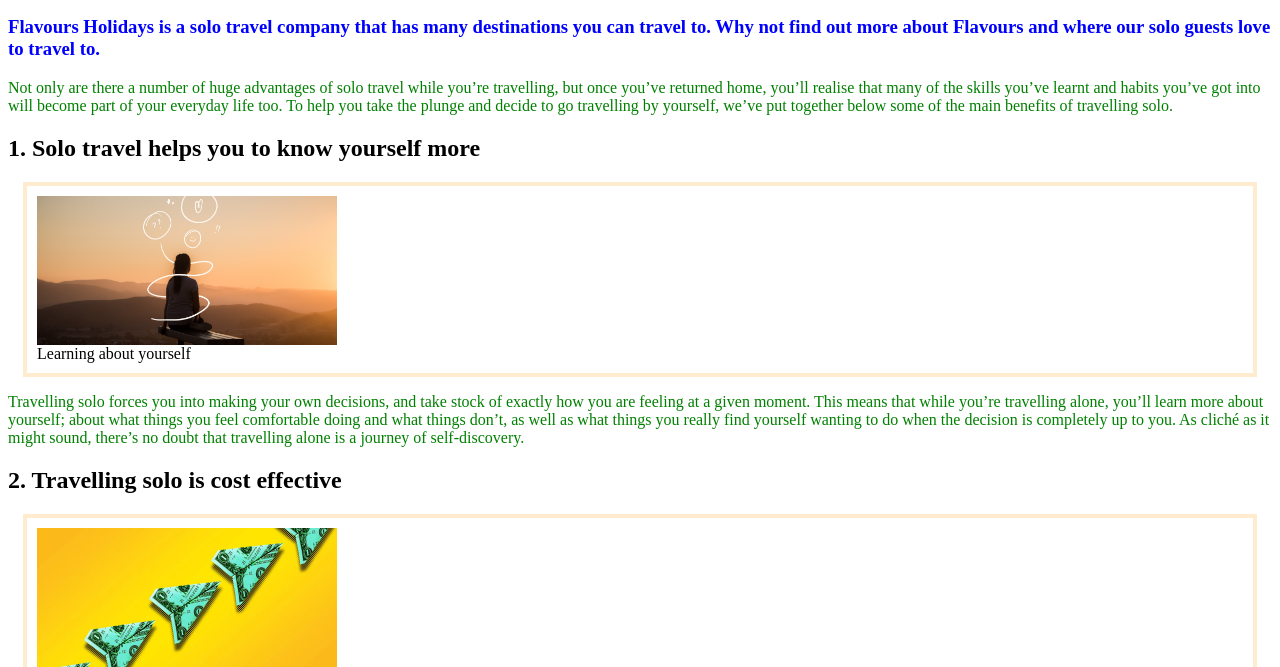
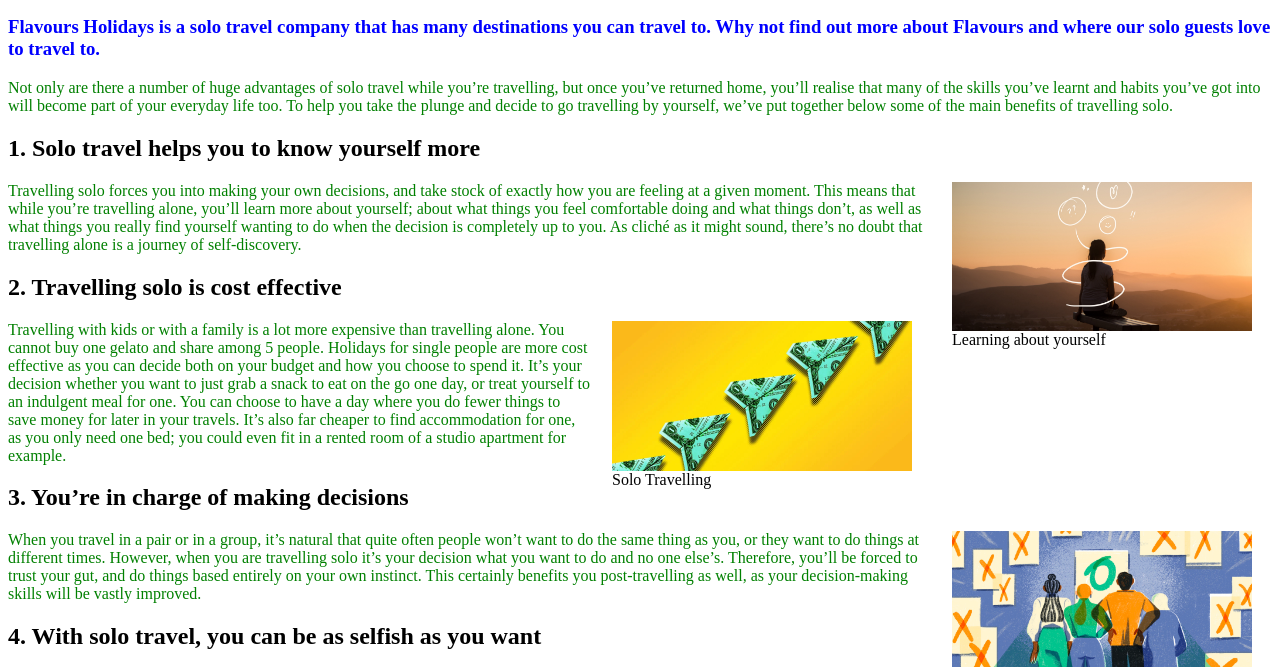
Before and after one commit to micgeloree/WK1_HW, a plain HTML site: page index.html in a window 1280 px wide. Shown: the part 123-790 px from the top of the page. Drawn offline with Linux system fonts and the light colour scheme.

Commit message:
Rearranging layout

```diff
--- a/styles.css
+++ b/styles.css
@@ -12,7 +12,10 @@ footer {
 }
 
 figure {
-    border: 4px solid blanchedalmond;
-    padding: 10px;
-    margin: 15px;
+  /* for  photos */
+  float: right;
+margin-top: 0px;
+margin-bottom: 20px;
+margin-left: 20px;
+margin-right: 20px;
 }
```
Also changed, not shown: 1 other file.
